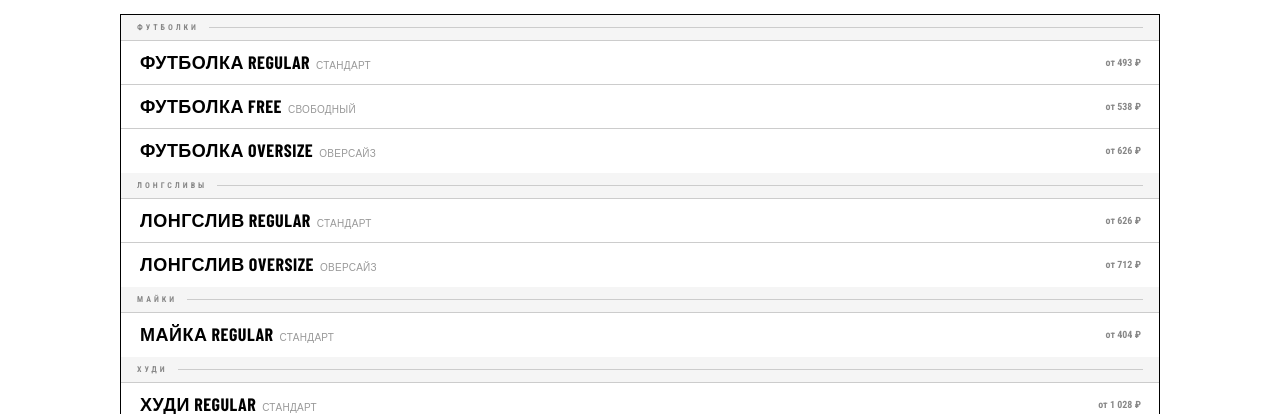
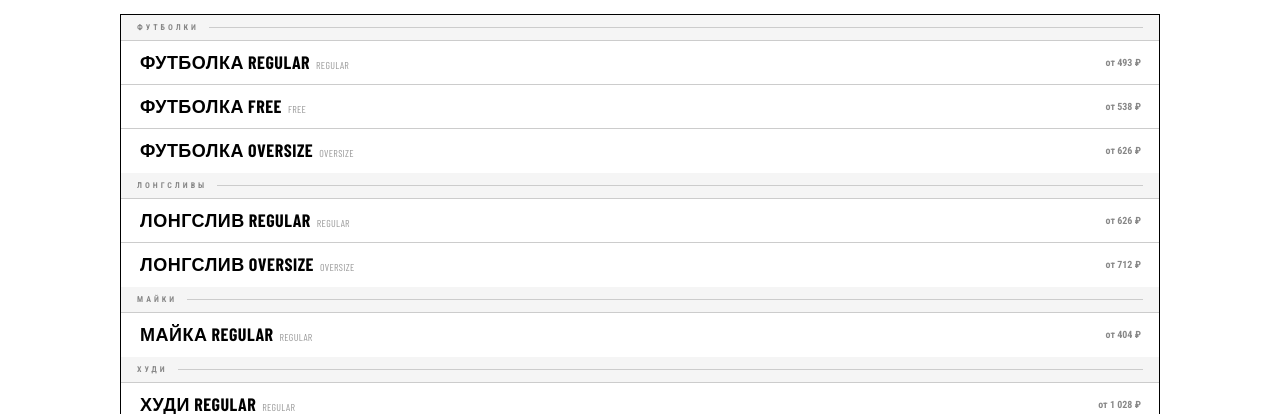
Before and after one commit to margolinilya-create/PinheadOS, a React (Vite) app in the folder pinhead-react/: page / in a window 1280 px wide. Shown: the part 386-800 px from the top of the page. Built offline with nearby package versions, Linux system fonts and the light colour scheme; a web font is replaced by a local one.

Commit message:
Revert fit name translations — keep original English labels
Removed FIT_RU translation map and translateFit() function.
Fit labels (Regular, Oversize, Free, Wide) stay as-is.

https://claude.ai/code/session_014jbtLfWnVvHd1Qfh4dFZjn

```diff
--- a/pinhead-react/src/components/orders/KanbanBoard.jsx
+++ b/pinhead-react/src/components/orders/KanbanBoard.jsx
@@ -2,12 +2,6 @@ import { useEffect, useState } from 'react';
 import { useOrdersStore, STATUS_LIST, STATUS_LABELS, STATUS_COLORS } from '../../store/useOrdersStore';
 import { useStore } from '../../store/useStore';
 import { TYPE_NAMES, FABRIC_NAMES, TECH_NAMES } from '../../data';
-
-const FIT_RU = { Regular:'Стандарт', Free:'Свободный', Oversize:'Оверсайз', Wide:'Широкий' };
-function translateFit(name) {
-  if (!name) return name;
-  return name.replace(/\b(Regular|Free|Oversize|Wide)\b/gi, m => FIT_RU[m.charAt(0).toUpperCase() + m.slice(1).toLowerCase()] || m);
-}
 
 function KanbanCard({ order, statusColor, onStatusChange, onDelete, onDuplicate, onOpenTZ }) {
   const [showMenu, setShowMenu] = useState(false);
@@ -17,8 +11,7 @@ function KanbanCard({ order, statusColor, onStatusChange, onDelete, onDuplicate,
   const bx = order.bitrix_deal || '';
   const mainNum = bx || order.order_number || '—';
   const itemKey = (order.item_type || '').toLowerCase();
-  const rawName = d.sku ? d.sku.name : (TYPE_NAMES[itemKey] || TYPE_NAMES[order.item_type] || order.item_type || '—');
-  const skuName = translateFit(rawName);
+  const skuName = d.sku ? d.sku.name : (TYPE_NAMES[itemKey] || TYPE_NAMES[order.item_type] || order.item_type || '—');
   const fabricName = d.fabric ? (FABRIC_NAMES[d.fabric] || d.fabric) : '';
   const techName = d.tech ? (TECH_NAMES[d.tech] || d.tech) : '';
 
--- a/pinhead-react/src/components/steps/StepGarment.jsx
+++ b/pinhead-react/src/components/steps/StepGarment.jsx
@@ -5,8 +5,6 @@ import { MEDASTEX_COLORS, COLOR_GROUPS, COTTONPROM_COLORS, COTTONPROM_GROUPS, SI
 import { FABRICS_CATALOG_DEFAULT, LAYER1_TYPES, FABRICS_LAYER1, FABRICS_LAYER2 } from '../../data';
 import { getSkuEstPrice, isAccessory, getTotalQty } from '../../utils/pricing';
 import { getGarmentSVG } from '../../utils/mockup';
-
-const FIT_RU = { regular:'Стандарт', free:'Свободный', oversize:'Оверсайз', wide:'Широкий' };
 
 // ── SKU List ──
 function SkuList() {
@@ -44,7 +42,7 @@ function SkuList() {
               {groups[catId].map(s => {
                 const est = getSkuEstPrice(s, fabricsCatalog, trimCatalog, usdRate);
                 const isSelected = sku?.code === s.code;
-                const fitRu = s.fit ? (FIT_RU[s.fit] || s.fit) : null;
+                const fitLabel = s.fit || null;
                 return (
                   <div
                     key={s.code}
@@ -57,7 +55,7 @@ function SkuList() {
                     onClick={() => selectSku(s)}
                   >
                     <div className="garment-row-bar" />
-                    <span className="garment-row-name">{s.name}{fitRu ? <span className="garment-row-fit">{fitRu}</span> : null}</span>
+                    <span className="garment-row-name">{s.name}{fitLabel ? <span className="garment-row-fit">{fitLabel}</span> : null}</span>
                     <span className="garment-row-price">от {est.toLocaleString('ru-RU')} ₽</span>
                   </div>
                 );
```
